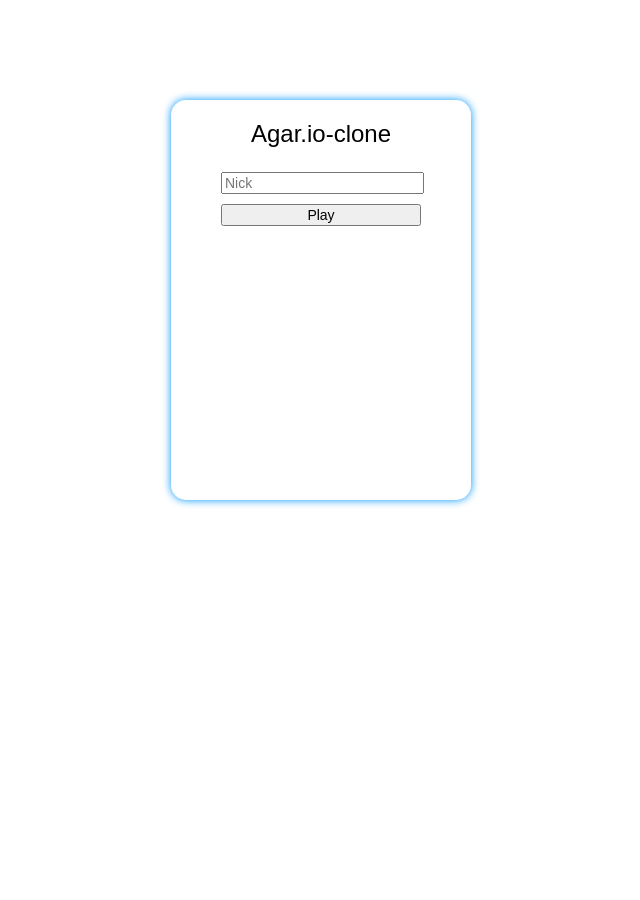
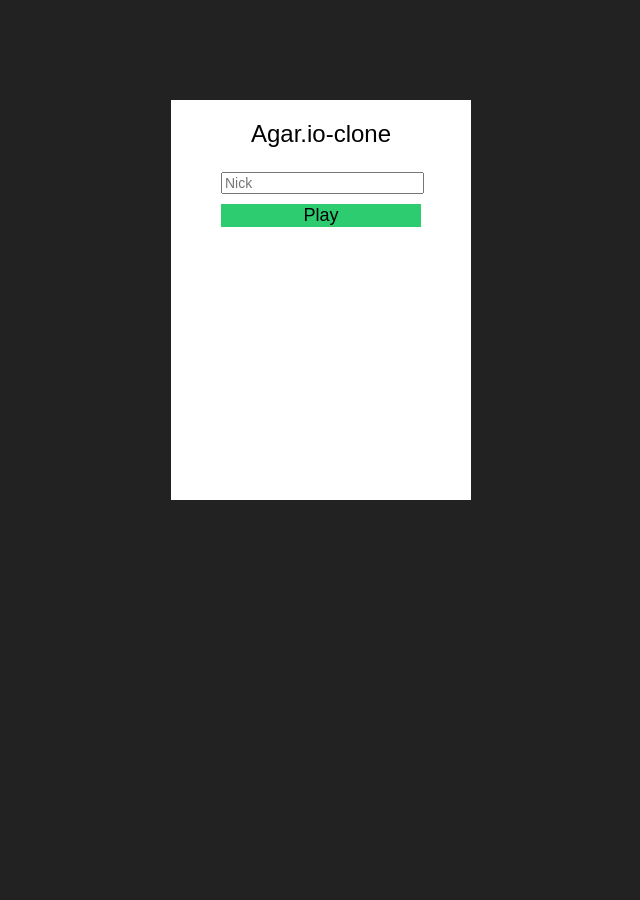
Before and after one commit to owenashurst/agar.io-clone, a PHP site: page / in a window 1280 px wide. Shown: the whole page, without its empty margins (319-959 px from the left). Run offline with PHP 8.4, Linux system fonts and the light colour scheme; some libraries are stand-ins or nearby versions.

Commit message:
More flat menu #69

```diff
--- a/client/css/main.css
+++ b/client/css/main.css
@@ -6,6 +6,7 @@
 html, body {
     margin: 0; padding: 0;
     width: 100%; height: 100%;
+    background-color: #222;
 }
 
 canvas {
@@ -74,8 +75,7 @@ canvas {
     margin-top:100px;
     width: 300px;
     height: 400px;
-    border-radius: 15px;
-    box-shadow: #0094ff 0px 0px 8px;
+    background-color: white;
 
 }
 
@@ -94,6 +94,10 @@ canvas {
     text-align: center;
     margin: auto;
     width:200px;
+    font-size:large;
     margin-top:10px;
     margin-left: 50px;
+    color: #000;
+    background: #2ecc71;
+    border: none;
 }
```
